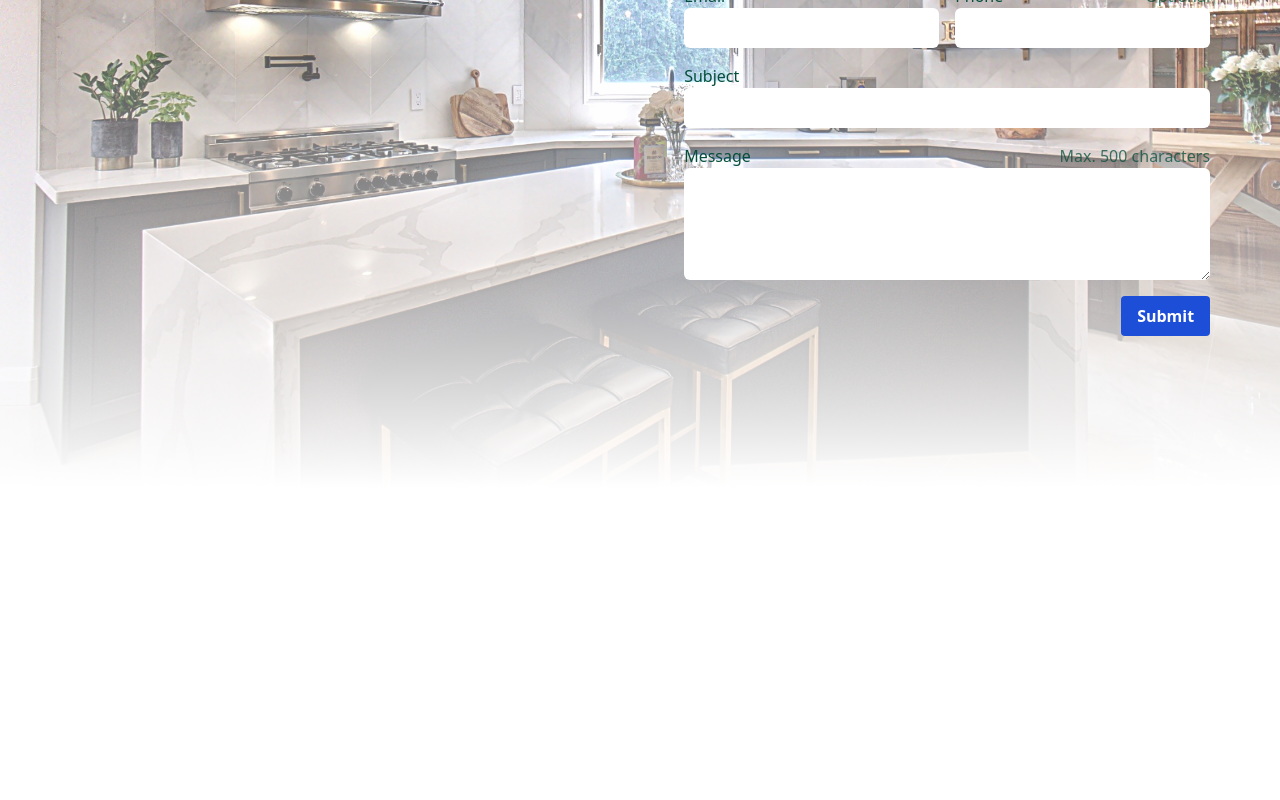
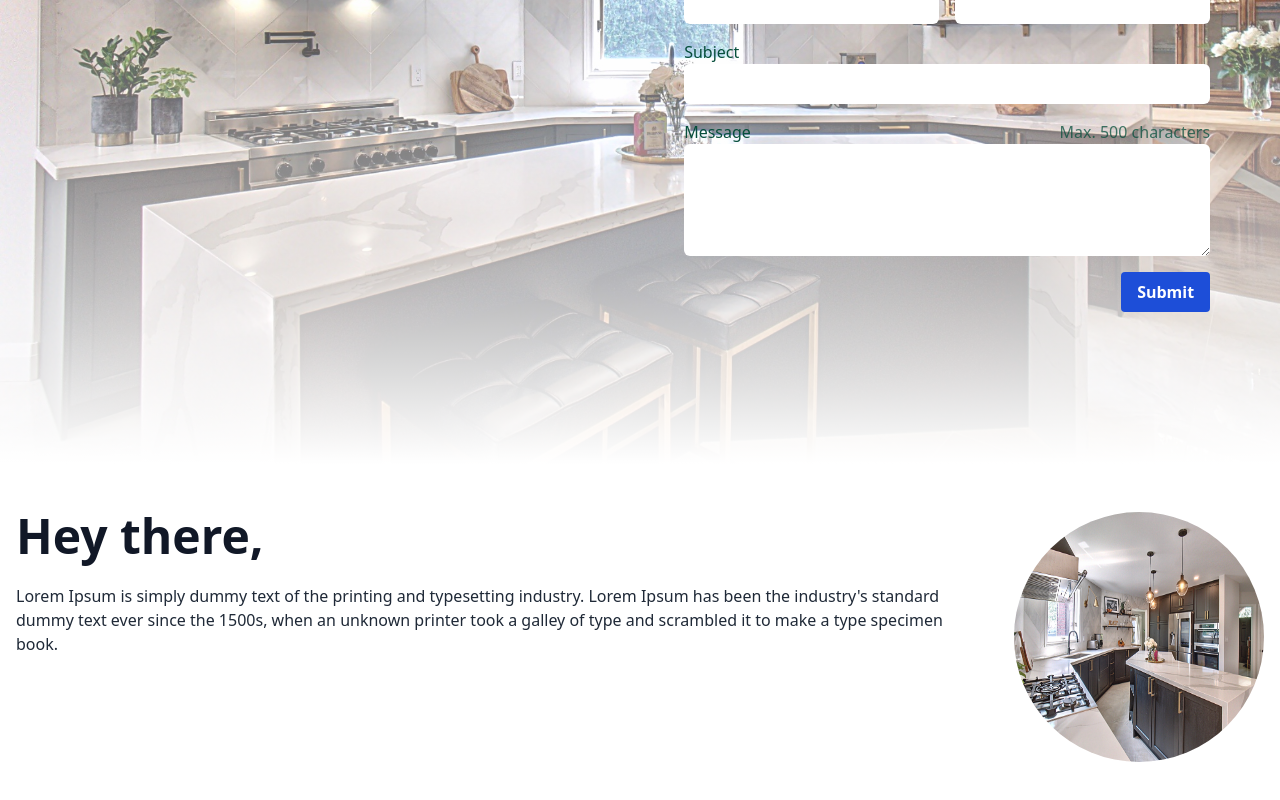
Before and after one commit to Andersolind/nextjswithtailwind, a Next.js app: page / in a window 1280 px wide. Shown: the part 476-1276 px from the top of the page. Before the commit the page ends 964 px from the top, so only its background shows below. Built offline with nearby package versions, Linux system fonts and the light colour scheme.

Commit message:
Updated about us section

```diff
--- a/components/Navbar.js
+++ b/components/Navbar.js
@@ -30,9 +30,7 @@ export default function Navbar() {
                   className=" shadow"
                 />
               </h1>
-              <p className="text-base font-light text-gray-500 dark:text-gray-300">
-                CISZKOCONTRACTING
-              </p>
+
             </a>
           </Link>
         </div>
--- /dev/null
+++ b/components/about/about.js
@@ -0,0 +1,38 @@
+import React from "react";
+import Image from "next/image";
+import profile from "../../public/image4.jpeg";
+
+const About = () => {
+  return (
+    <div className="container px-4 mx-auto">
+      <div className="lg:space-x-5 lg:flex lg:flex-row item-center lg:-mx-4 flex flex-col-reverse text-center lg:text-left">
+        <div className="lg:px-4 lg:mt-12 ">
+          <h1 className="text-2xl font-bold text-gray-900 lg:text-5xl dark:text-white">
+            Hey there,
+          </h1>
+          <div className="mt-6 text-gray-800 dark:text-white">
+            <p className="mb-4">
+              Lorem Ipsum is simply dummy text of the printing and typesetting
+              industry. Lorem Ipsum has been the industry's standard dummy text
+              ever since the 1500s, when an unknown printer took a galley of
+              type and scrambled it to make a type specimen book.
+            </p>
+          </div>
+        </div>
+        <div className="flex-shrink-0 lg:mt-12 lg:px-4 mb-10">
+          <Image
+            src={profile}
+            alt="Profile"
+            priority={true}
+            className="rounded-full"
+            width={250}
+            height={250}
+            placeholder="blur"
+          />
+        </div>
+      </div>
+    </div>
+  );
+};
+
+export default About;
--- a/pages/index.js
+++ b/pages/index.js
@@ -3,6 +3,7 @@ import Image from "next/image";
 import styles from "../styles/Home.module.css";
 import Navbar from "../components/Navbar";
 import Hero from "../components/Hero/Hero";
+import About from "../components/about/about";
 export default function Home() {
   return (
     <div>
@@ -12,6 +13,7 @@ export default function Home() {
         <link rel="icon" href="/favicon.ico" />
       </head>
       <Hero />
+      <About/>
     </div>
   );
 }
```
